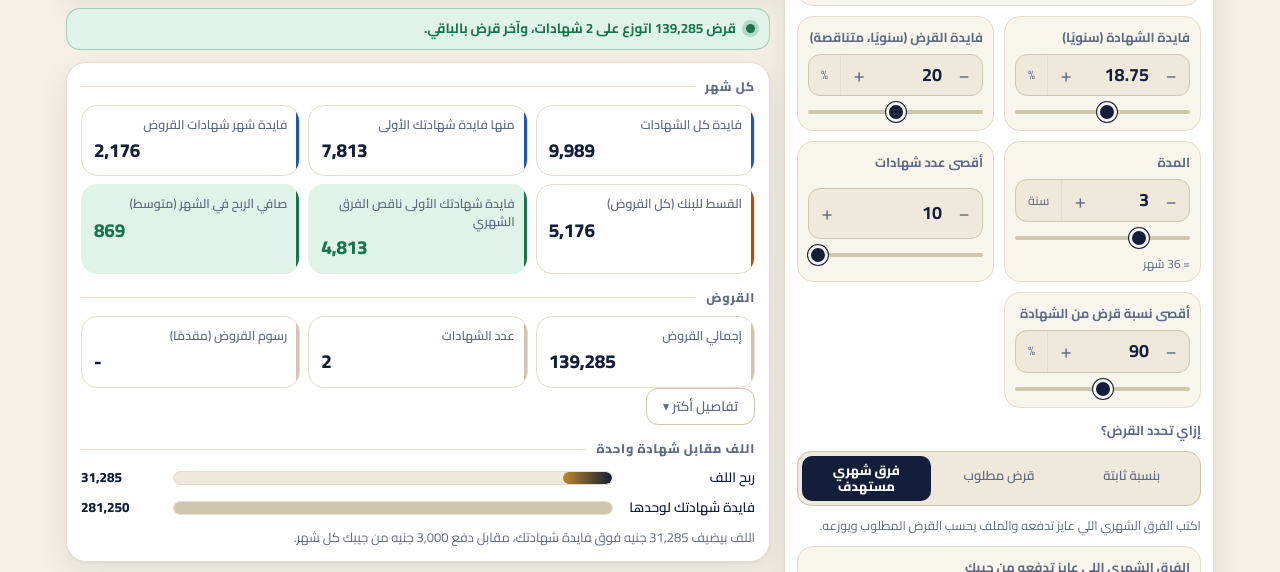
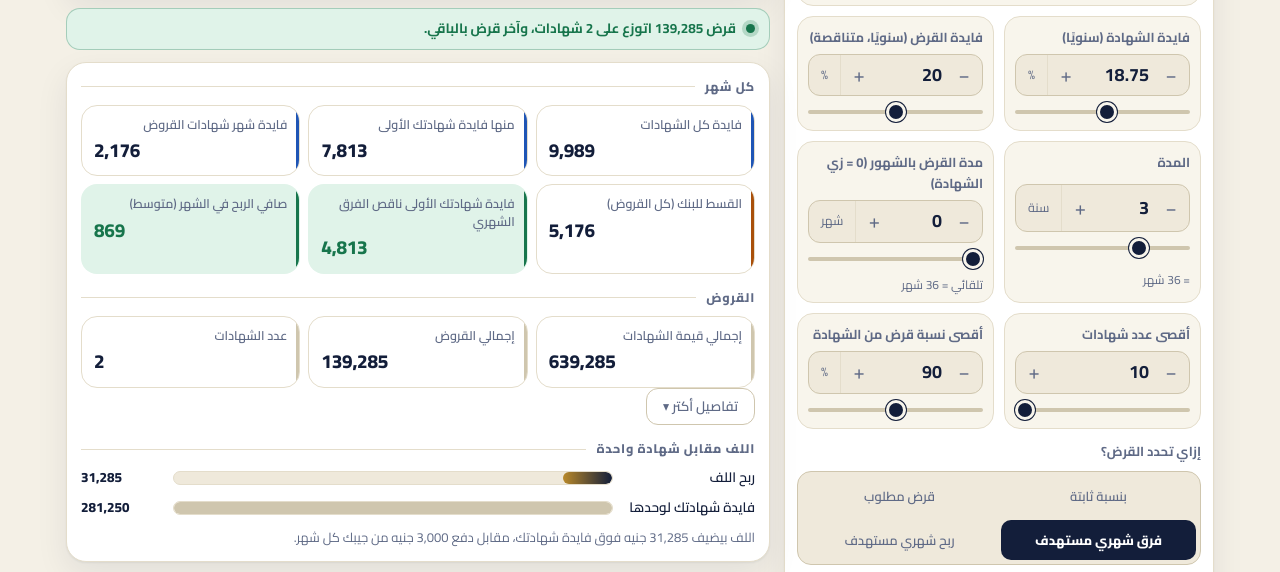
Before and after one commit to islamadel206/cert-calculator, a plain HTML site: page index.html in a window 1280 px wide. Shown: the part 199-771 px from the top of the page. Drawn offline with Linux system fonts and the light colour scheme.

Commit message:
Add target monthly profit mode, loan term in months, total certificates value
Co-Authored-By: Claude Sonnet 5.5 <noreply@anthropic.com>
Claude-Session: https://claude.ai/code/session_01Q3GL2Xs1Xs52h6ocvQQ9hB

```diff
--- a/index.html
+++ b/index.html
@@ -114,7 +114,7 @@ button,input,summary{font:inherit;color:inherit;touch-action:manipulation;-webki
 
 /* mode */
 .mode{display:grid;gap:12px;margin-top:14px}
-.seg{display:grid;grid-template-columns:repeat(3,1fr);background:var(--bg-2);border:1px solid var(--line-strong);border-radius:14px;padding:4px;gap:4px}
+.seg{display:grid;grid-template-columns:repeat(2,1fr);background:var(--bg-2);border:1px solid var(--line-strong);border-radius:14px;padding:4px;gap:4px}
 .seg label{position:relative;cursor:pointer;margin:0}
 .seg input{position:absolute;opacity:0;inset:0;cursor:pointer}
 .seg span{display:grid;place-items:center;min-height:46px;text-align:center;padding:6px 8px;border-radius:10px;font-size:14px;font-weight:600;color:var(--muted);line-height:1.3;transition:background .15s,color .15s}
@@ -329,6 +329,12 @@ td.sep,th.sep{border-inline-start:1px solid var(--line-strong)}
           <span class="readout" id="months"></span>
           <span class="err">من 0.1 لـ 30 سنة</span>
         </div>
+        <div class="field" id="fld-loanMonths">
+          <label for="loanMonths">مدة القرض بالشهور (0 = زي الشهادة)</label>
+          <div class="inp"><input id="loanMonths" name="loanMonths" inputmode="numeric" autocomplete="off" spellcheck="false"><span class="unit">شهر</span></div>
+          <span class="readout" id="loanMonthsRead"></span>
+          <span class="err">من 0 لـ 360 شهر</span>
+        </div>
 <div class="field" id="fld-maxCerts">
           <label for="maxCerts">أقصى عدد شهادات</label>
           <div class="inp">
@@ -350,6 +356,7 @@ td.sep,th.sep{border-inline-start:1px solid var(--line-strong)}
         <label><input type="radio" name="mode" value="ratio"><span>بنسبة ثابتة</span></label>
         <label><input type="radio" name="mode" value="loan"><span>قرض مطلوب</span></label>
         <label><input type="radio" name="mode" value="diff"><span>فرق شهري مستهدف</span></label>
+        <label><input type="radio" name="mode" value="net"><span>ربح شهري مستهدف</span></label>
       </div>
       <p class="hint" id="modeHint"></p>
       <div class="fields">
@@ -361,6 +368,11 @@ td.sep,th.sep{border-inline-start:1px solid var(--line-strong)}
 <div class="field" id="fld-diffTarget" hidden>
           <label for="diffTarget">الفرق الشهري اللي عايز تدفعه من جيبك</label>
           <div class="inp"><input id="diffTarget" name="diffTarget" inputmode="decimal" autocomplete="off" spellcheck="false"><span class="unit">جنيه / شهر</span></div>
+          <span class="err">اكتب رقم صحيح</span>
+        </div>
+<div class="field" id="fld-netTarget" hidden>
+          <label for="netTarget">صافي الربح الشهري (متوسط) اللي عايزه</label>
+          <div class="inp"><input id="netTarget" name="netTarget" inputmode="decimal" autocomplete="off" spellcheck="false"><span class="unit">جنيه / شهر</span></div>
           <span class="err">اكتب رقم صحيح</span>
         </div>
       </div>
@@ -415,13 +427,14 @@ td.sep,th.sep{border-inline-start:1px solid var(--line-strong)}
 
         <h3 class="ph" style="margin-top:14px">القروض</h3>
         <div class="stats">
+      <div class="stat"><div class="k">إجمالي قيمة الشهادات</div><div class="v num" id="rCertTot"></div></div>
       <div class="stat"><div class="k">إجمالي القروض</div><div class="v num" id="rLoans"></div></div>
       <div class="stat"><div class="k">عدد الشهادات</div><div class="v num" id="rCount"></div></div>
-      <div class="stat"><div class="k">رسوم القروض (مقدمًا)</div><div class="v num" id="rFees"></div></div>
     </div>
     <button class="more-btn" type="button" id="moreStats" aria-expanded="false">تفاصيل أكتر ▾</button>
     <div class="stats" id="statsMore" hidden>
       <div class="stat"><div class="k">إجمالي اللي هتدفعه على المدة (بيرجع لك)</div><div class="v num" id="rPaid"></div></div>
+      <div class="stat"><div class="k">رسوم القروض (مقدمًا)</div><div class="v num" id="rFees"></div></div>
       <div class="stat ok"><div class="k">فايدة التعادل للقرض (سنويًا)</div><div class="v num" id="rBE"></div></div>
     </div>
 
@@ -486,7 +499,8 @@ td.sep,th.sep{border-inline-start:1px solid var(--line-strong)}
   <details class="fold notes">
     <summary>افتراضات الحساب</summary>
     <ul>
-      <li>القرض بيتسدد بأقساط شهرية متساوية (أصل + فايدة) على نفس مدة الشهادة، والفايدة بتتحسب على الباقي من القرض.</li>
+      <li>القرض بيتسدد بأقساط شهرية متساوية (أصل + فايدة) على مدة القرض (افتراضيًا نفس مدة الشهادة)، والفايدة بتتحسب على الباقي من القرض.</li>
+      <li>لو مدة القرض أطول من الشهادة، الباقي منه بيتسدد من فلوس الشهادات لما تخلص، وفايدة القرض بتتحسب لحد وقتها بس.</li>
       <li>كل الشهادات والقروض بتتفتح في نفس اليوم وبتنتهي مع بعض، وفلوس كل قرض بتدخل في الشهادة اللي بعدها.</li>
       <li>الفرق الشهري = القسط الشهري ناقص فايدة الشهادة اللي اشتريتها بالقرض. فايدة شهادتك الأولى (فلوسك) مش داخلة فيه. الرقم الموجب بتدفعه من جيبك، والرقم بين قوسين بيفضل لك.</li>
       <li>في آخر المدة بتقفل الشهادات وبترجع قيمتها كلها، فالقروض بتتسدد وفلوسك الأولى بترجع.</li>
@@ -506,7 +520,14 @@ td.sep,th.sep{border-inline-start:1px solid var(--line-strong)}
 function compute(p){
   var c=p.certRate/100/12, r=p.loanRate/100/12;
   var T=Math.max(1,Math.round(p.years*12));
-  var f=(r===0)?1/T:r/(1-Math.pow(1+r,-T));
+  var TL=(p.loanMonths>0)?Math.max(1,Math.round(p.loanMonths)):T, Tp=Math.min(T,TL);
+  var f=(r===0)?1/TL:r/(1-Math.pow(1+r,-TL));
+  function gUnit(rr){
+    var r2=rr/12, ff=(r2===0)?1/TL:r2/(1-Math.pow(1+r2,-TL)), bal=0;
+    if(TL>T){ bal=(r2===0)?(1-ff*T):(Math.pow(1+r2,T)-ff*(Math.pow(1+r2,T)-1)/r2); }
+    return ff*Tp-1+bal;
+  }
+  var gU=gUnit(p.loanRate/100);
   var ltv=p.ltv/100, N=Math.max(1,Math.floor(p.maxCerts));
   var feeP=(p.feePct||0)/100, feeF=p.feeFix||0, mx=(p.maxLoan>0)?p.maxLoan:Infinity;
   function chain(A,cap){
@@ -519,8 +540,20 @@ function compute(p){
     }
     return {certs:certs,loans:loans,used:used};
   }
-  var A=p.amount, cap=null, impossible=false, solved=false;
-  if(p.solve && (p.mode==='loan'||p.mode==='diff')){
+  var A=p.amount, cap=null, impossible=false, solved=false, netExceeded=false;
+  var coefN=c*T-gU-feeP, tNet=(p.netTarget||0)*T;
+  function netOf(ch){ return ch.used*coefN-ch.loans.length*feeF; }
+  if(p.solve && p.mode==='net'){
+    solved=true;
+    if(N<2||coefN<=1e-12||!(tNet>0)){ impossible=true; A=0; }
+    else {
+      var hn=1;
+      while(netOf(chain(hn,null))<tNet && hn<1e15) hn*=2;
+      if(netOf(chain(hn,null))<tNet-1e-6){ impossible=true; A=0; }
+      else { var ln=0, itn; for(itn=0;itn<200;itn++){ var mn=(ln+hn)/2; if(netOf(chain(mn,null))<tNet) ln=mn; else hn=mn; } A=hn; }
+    }
+  }
+  else if(p.solve && (p.mode==='loan'||p.mode==='diff')){
     solved=true;
     var kk=(p.mode==='loan')?1:(f-c);
     var target=(p.mode==='loan')?Math.max(0,p.loanTarget):p.diffTarget;
@@ -546,41 +579,51 @@ function compute(p){
     if(f-c<=1e-12){ impossible=true; cap=0; }
     else cap=Math.max(0,p.diffTarget/(f-c));
   }
+  else if(p.mode==='net'){
+    var full=chain(A,null);
+    if(!(tNet>0)||N<2){ cap=0; }
+    else if(coefN<=1e-12){ impossible=true; cap=0; }
+    else if(netOf(full)<tNet-1e-6){ cap=full.used; netExceeded=true; }
+    else {
+      var lc=0, hc=full.used, itc;
+      for(itc=0;itc<200;itc++){ var mc=(lc+hc)/2; if(netOf(chain(A,mc))<tNet) lc=mc; else hc=mc; }
+      cap=hc;
+    }
+  }
   var ch=chain(A,cap), certs=ch.certs, loans=ch.loans, used=ch.used, i;
   var rows=[], tot={cert:0,certM:0,certT:0,loan:0,int1:0,princ:0,pmt:0,loanInt:0,fee:0,diffM:0,diffT:0,net:0};
   for(i=0;i<certs.length;i++){
     var cv=certs[i], cm=cv*c, ct=cm*T;
     var L=i===0?0:loans[i-1];
     var ratio=i===0?null:loans[i-1]/certs[i-1];
-    var pmt=L*f, int1=L*r, princ=pmt-int1, loanInt=pmt*T-L;
+    var pmt=L*f, int1=L*r, princ=pmt-int1, loanInt=L*gU;
     var fee=L>0?L*feeP+feeF:0;
-    var diffM=i===0?0:pmt-cm, diffT=diffM*T, net=i===0?0:ct-loanInt-fee;
+    var diffM=i===0?0:pmt-cm, diffT=diffM*Tp, net=i===0?0:ct-loanInt-fee;
     var row={n:i+1,own:i===0,cert:cv,certM:cm,certT:ct,ratio:ratio,loan:L,int1:int1,princ:princ,pmt:pmt,loanInt:loanInt,fee:fee,diffM:diffM,diffT:diffT,net:net};
     rows.push(row);
     for(var k in tot) tot[k]+=row[k];
   }
   var maxPossible=chain(A,null).used;
-  var exceeded=(cap!==null && cap>maxPossible+1);
+  var exceeded=netExceeded||(cap!==null && p.mode!=='net' && cap>maxPossible+1);
   var be=null;
   if(used>1e-9){
     var certInt=tot.certT-rows[0].certT;
-    var w=1+(certInt-tot.fee)/used;
-    var ft=function(rate){ var r2=rate/12; return r2===0?1:T*r2/(1-Math.pow(1+r2,-T)); };
-    if(w<=1) be=0;
-    else if(ft(3)<w) be=300;
-    else { var a=0,b=3,m2,n2; for(n2=0;n2<100;n2++){ m2=(a+b)/2; if(ft(m2)<w) a=m2; else b=m2; } be=(a+b)/2*100; }
+    var wg=(certInt-tot.fee)/used;
+    if(wg<=0) be=0;
+    else if(gUnit(3)<wg) be=300;
+    else { var a=0,b=3,m2,n2; for(n2=0;n2<100;n2++){ m2=(a+b)/2; if(gUnit(m2)<wg) a=m2; else b=m2; } be=(a+b)/2*100; }
   }
   return {T:T,f:f,rows:rows,tot:tot,count:certs.length,used:used,cap:cap,impossible:impossible,solved:solved,A:A,exceeded:exceeded,maxPossible:maxPossible,be:be,
-    net:tot.net, final:A+tot.net, diffM:tot.diffM, paid:tot.diffM*T, single:A*c*T};
+    net:tot.net, final:A+tot.net, diffM:tot.diffM, paid:tot.diffM*Tp, TL:TL, Tp:Tp, single:A*c*T};
 }
 /*CALC_END*/
 
 (function(){
-  var DEFAULTS={name:'خطة اللف بالشهادات',amount:500000,certRate:18.75,loanRate:20,years:3,ltv:90,maxCerts:10,mode:'diff',loanTarget:500000,diffTarget:3000,solve:false,feePct:0,feeFix:0,maxLoan:0,cmpYears:2};
+  var DEFAULTS={name:'خطة اللف بالشهادات',amount:500000,certRate:18.75,loanRate:20,years:3,ltv:90,maxCerts:10,mode:'diff',loanTarget:500000,diffTarget:3000,netTarget:1000,loanMonths:0,solve:false,feePct:0,feeFix:0,maxLoan:0,cmpYears:2};
   var FIELDS={
     amount:{min:0.01,max:1e10,dec:0}, certRate:{min:0,max:100,dec:2}, loanRate:{min:0,max:100,dec:2},
     years:{min:0.1,max:30,dec:2}, ltv:{min:80,max:100,dec:1}, maxCerts:{min:1,max:10,dec:0},
-    loanTarget:{min:0,max:1e10,dec:0}, diffTarget:{min:-1e9,max:1e9,dec:0},
+    loanTarget:{min:0,max:1e10,dec:0}, diffTarget:{min:-1e9,max:1e9,dec:0}, netTarget:{min:0,max:1e9,dec:0}, loanMonths:{min:0,max:360,dec:0},
     feePct:{min:0,max:20,dec:2}, feeFix:{min:0,max:1e9,dec:0}, maxLoan:{min:0,max:1e10,dec:0}, cmpYears:{min:0.1,max:30,dec:2}
   };
   var KEY='cert-plan-v1';
@@ -596,7 +639,7 @@ function compute(p){
           if(!(k in raw)) continue;
           if(k==='name'){ if(typeof raw.name==='string') s.name=raw.name.slice(0,60); }
           else if(k==='solve'){ s.solve=raw.solve===true; }
-          else if(k==='mode'){ if(['ratio','loan','diff'].indexOf(raw.mode)>-1) s.mode=raw.mode; }
+          else if(k==='mode'){ if(['ratio','loan','diff','net'].indexOf(raw.mode)>-1) s.mode=raw.mode; }
           else if(typeof raw[k]==='number' && isFinite(raw[k]) && raw[k]>=FIELDS[k].min && raw[k]<=FIELDS[k].max) s[k]=raw[k];
         }
       }
@@ -637,7 +680,7 @@ function compute(p){
     });
     el.addEventListener('focus',function(){ el.select(); });
   });
-  var SL={amount:[10000,5000000,10000,10000],certRate:[0,40,.25,.25],loanRate:[0,40,.25,.25],years:[.5,10,.5,.5],ltv:[80,100,1,1],maxCerts:[1,10,1,1],loanTarget:[0,5000000,10000,10000],diffTarget:[0,50000,500,500],feePct:[0,5,.25,.25],feeFix:[0,20000,250,250],maxLoan:[0,5000000,50000,50000],cmpYears:[.5,10,.5,.5]};
+  var SL={amount:[10000,5000000,10000,10000],certRate:[0,40,.25,.25],loanRate:[0,40,.25,.25],years:[.5,10,.5,.5],ltv:[80,100,1,1],maxCerts:[1,10,1,1],loanTarget:[0,5000000,10000,10000],diffTarget:[0,50000,500,500],netTarget:[0,30000,250,250],loanMonths:[0,120,1,1],feePct:[0,5,.25,.25],feeFix:[0,20000,250,250],maxLoan:[0,5000000,50000,50000],cmpYears:[.5,10,.5,.5]};
   var sliders={};
   Object.keys(SL).forEach(function(key){
     var cfg=SL[key], box=$('#fld-'+key), inp=box.querySelector('.inp'), el=$('#'+key);
@@ -732,13 +775,16 @@ function compute(p){
     else if(document.activeElement!==amtEl){ amtEl.value=fmtField(state.amount,0); }
     $('#fld-amount').querySelector('label').textContent=solving?'فلوسك (اتحسبت تلقائيًا)':'المبلغ اللي هتفتح بيه أول شهادة';
     $('#months').textContent='= '+R.T+' شهر';
+    $('#loanMonthsRead').textContent=state.loanMonths>0?(R.TL>R.T?'أطول من الشهادة: الباقي بيتسدد من فلوسها في الآخر':(R.TL<R.T?'القرض بيخلص قبل الشهادة':'= مدة الشهادة')):'تلقائي = '+R.T+' شهر';
     $('#fld-loanTarget').hidden=state.mode!=='loan';
     $('#fld-diffTarget').hidden=state.mode!=='diff';
+    $('#fld-netTarget').hidden=state.mode!=='net';
     $('#ltvLabel').textContent=state.mode==='ratio'?'نسبة القرض من قيمة الشهادة':'أقصى نسبة قرض من الشهادة';
     $('#modeHint').textContent={
       ratio:'كل شهادة بتاخد قرض بنسبة ثابتة لحد أقصى عدد شهادات.',
       loan:'اكتب إجمالي القرض اللي محتاجه والملف يوزعه على الشهادات ويحسب النسب.',
-      diff:'اكتب الفرق الشهري اللي عايز تدفعه والملف يحسب القرض المطلوب ويوزعه.'
+      diff:'اكتب الفرق الشهري اللي عايز تدفعه والملف يحسب القرض المطلوب ويوزعه.',
+      net:'اكتب صافي الربح الشهري اللي عايزه والملف يحسب القرض المطلوب ويوزعه.'
     }[state.mode];
 
     $('#rFinal').textContent=fmtPlain(R.final);
@@ -757,6 +803,7 @@ function compute(p){
     $('#rPmtOwn').textContent=dOwn<-0.5?'('+fmtPlain(-dOwn)+')':fmt(dOwn);
     $('#rNetM').textContent=fmt(R.net/R.T);
     $('#rFees').textContent=fmt(R.tot.fee);
+    $('#rCertTot').textContent=fmt(R.tot.cert);
     $('#rBE').textContent=R.be===null?'-':(R.be>=300?'+300%':fmtField(R.be,2)+'%');
     var R2=compute(Object.assign({},state,{years:state.cmpYears}));
     $('#cmpH1').textContent='المدة الحالية ('+fmtField(state.years,2)+' سنة)';
@@ -808,9 +855,10 @@ function compute(p){
       if(R.impossible) return {warn:true,text:'مفيش مبلغ يحقق الرقم ده بالفوايد وعدد الشهادات دي.'};
       return {warn:false,text:'فلوسك اتحسبت: '+fmtPlain(R.A)+' جنيه، وقرض '+fmtPlain(R.used)+' اتوزع على '+R.count+' شهادات.'};
     }
+    if(R.impossible && p.mode==='net') return {warn:true,text:'الربح الشهري ده مش ممكن بالفوايد دي: القرض مش بيكسب بعد فايدته ورسومه.'};
     if(R.impossible) return {warn:true,text:'الفرق الشهري ده مش ممكن بالفوايد دي: القسط أقل من فايدة الشهادة.'};
     if(p.mode==='ratio') return {warn:false,text:'كل شهادة بقرض '+fmtField(p.ltv,1)+'% لحد '+R.count+' شهادات.'};
-    var what=p.mode==='loan'?'القرض المطلوب':'الفرق المطلوب';
+    var what=p.mode==='loan'?'القرض المطلوب':(p.mode==='net'?'الربح الشهري المطلوب':'الفرق المطلوب');
     if(R.exceeded) return {warn:true,text:what+' أكبر من الممكن بنسبة '+fmtField(p.ltv,1)+'% وعدد الشهادات ده: اتحسب أقصى قرض ممكن ('+fmtPlain(R.used)+').'};
     if(R.used<1) return {warn:true,text:what+' أقل من اللي ممكن: مفيش قرض اتفتح.'};
     var last=R.rows[R.rows.length-1], full=last.ratio!==null && last.ratio>=p.ltv/100-1e-9;
@@ -823,7 +871,7 @@ function compute(p){
     var R=compute(state), p=state;
     return [
       (p.name||'خطة اللف بالشهادات'),
-      'المبلغ: '+fmtPlain(R.A)+' جنيه | المدة: '+R.T+' شهر',
+      'المبلغ: '+fmtPlain(R.A)+' جنيه | مدة الشهادة: '+R.T+' شهر | مدة القرض: '+R.TL+' شهر | إجمالي قيمة الشهادات: '+fmtPlain(R.tot.cert),
       'فايدة الشهادة '+fmtField(p.certRate,2)+'% | فايدة القرض '+fmtField(p.loanRate,2)+'% متناقصة',
       'عدد الشهادات: '+R.count+' | إجمالي القروض: '+fmtPlain(R.used),
       'فايدة شهادتك الأولى في الشهر: '+fmtPlain(R.rows[0].certM)+' | فايدتها ناقص الفرق الشهري: '+fmtPlain(R.rows[0].certM-R.diffM)+'\n'+'القسط الشهري الكلي: '+fmtPlain(R.tot.pmt)+' | صافي الربح في الشهر: '+fmtPlain(R.net/R.T)+' | فايدة كل الشهادات في الشهر: '+fmtPlain(R.tot.certM)+' | فايدة شهر شهادات القروض: '+fmtPlain(R.tot.certM-R.rows[0].certM),
```
